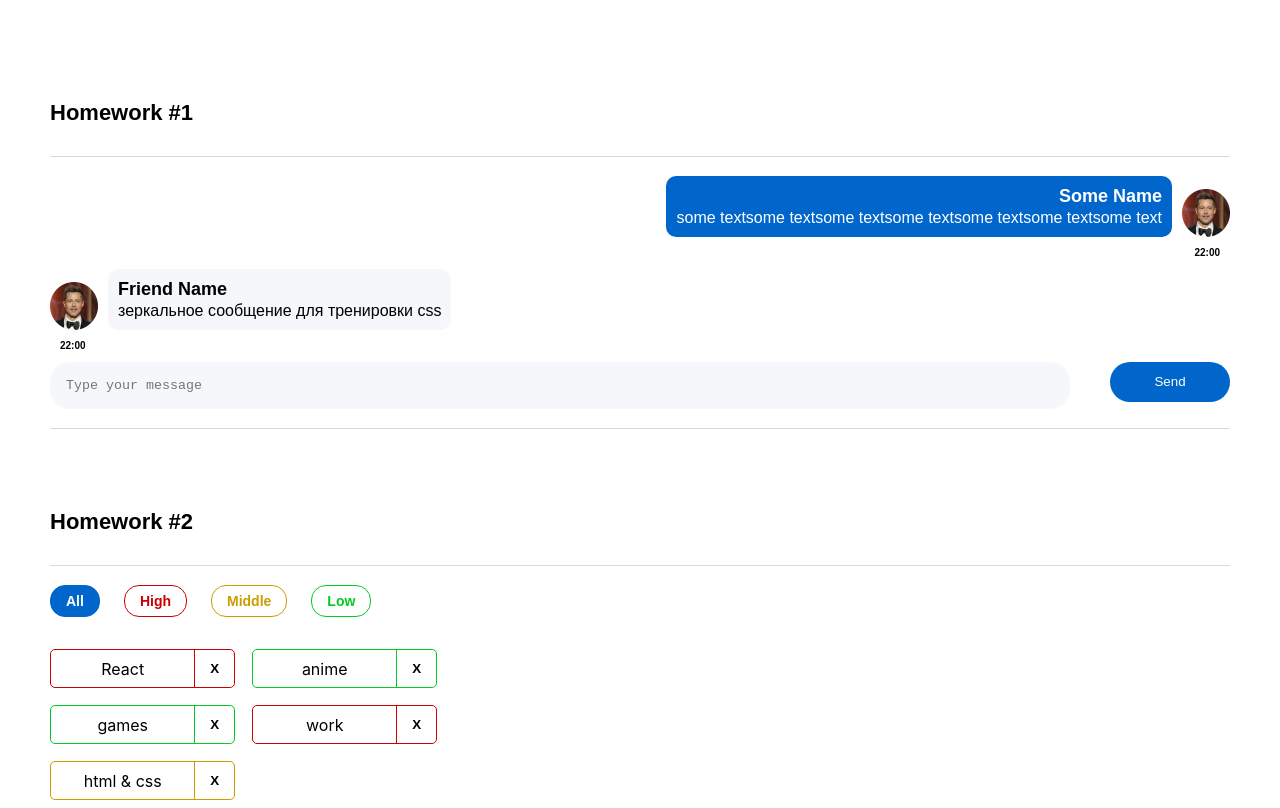
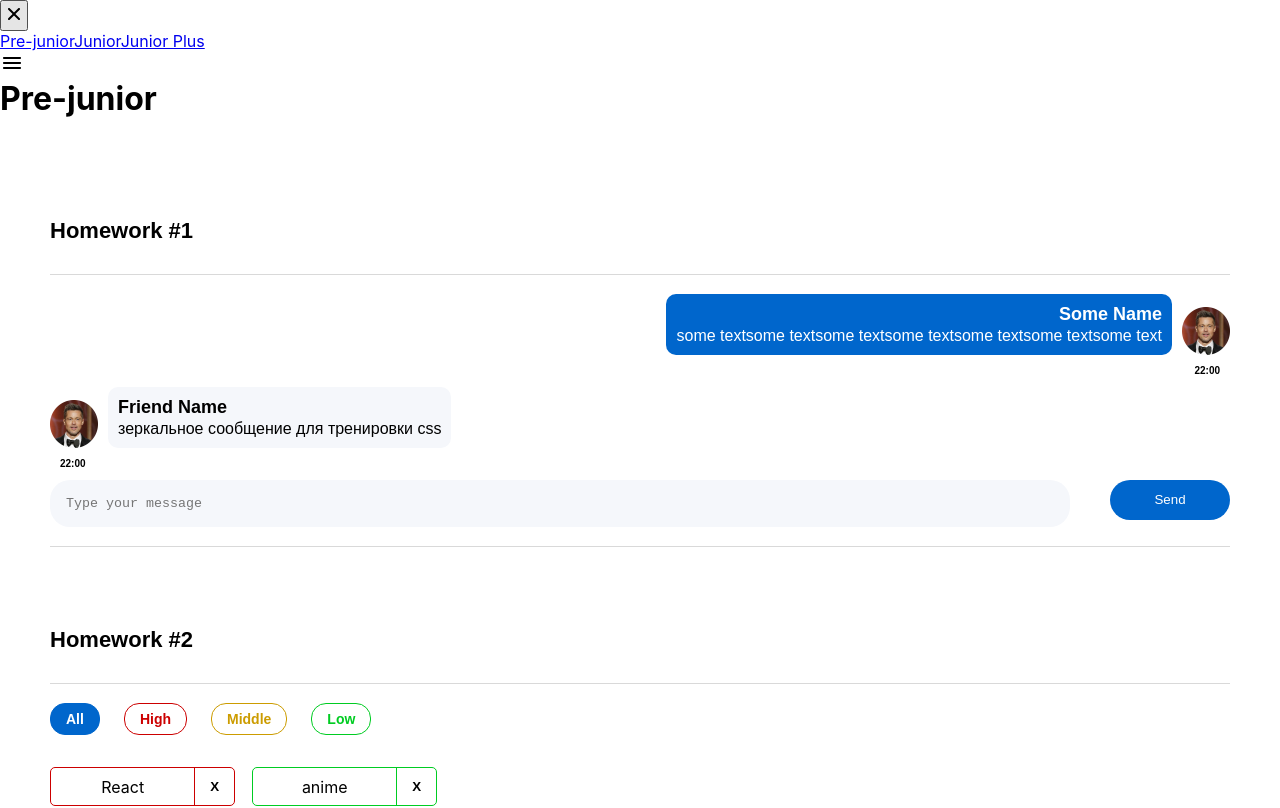
Before and after one commit to DubavetsOlga/homework2, a React (Create React App) app: page /#/pre-junior in a window 1280 px wide. Shown: the top 808 px of the page. Built offline with nearby package versions, Linux system fonts and the light colour scheme.

Commit message:
Did logic homework 5

```diff
--- a/src/s1-main/App.tsx
+++ b/src/s1-main/App.tsx
@@ -4,18 +4,19 @@
 import HW2 from '../s2-homeworks/hw02/HW2'
 import HW3 from '../s2-homeworks/hw03/HW3'
 import HW4 from '../s2-homeworks/hw04/HW4'
+import HW5 from '../s2-homeworks/hw05/HW5'
 
 function App() {
     return (
         <div className={s.App}>
-            <HW1/>
+            {/* <HW1/> */}
             {/*раскомментировать по ходу выполнения*/}
-            <HW2/>
+            {/* <HW2/>
             <HW3/>
-            <HW4/>
+            <HW4/> */}
 
             {/*при выполнении дз 5 и более - закомментировать здесь дз 1-4, так как они есть внутри дз 5*/}
-            {/*<HW5/>*/}
+            <HW5/>
         </div>
     )
 }
--- a/src/s2-homeworks/hw05/Pages.tsx
+++ b/src/s2-homeworks/hw05/Pages.tsx
@@ -18,15 +18,16 @@
             <Routes>
                 {/*роутинг будут писать студенты*/}
                 {/*в начале мы попадаем на страницу '/' и переходим сразу на страницу /pre-junior*/}
-                {/*<Route ...*/}
+                <Route path="/" element={<Navigate to={PATH.PRE_JUNIOR} />}></Route>
 
                 {/*роуты для /pre-junior, /junior, /junior-plus*/}
-                {/*<Route ...*/}
-                {/*<Route ...*/}
-                {/*<Route ...*/}
+                <Route path={PATH.PRE_JUNIOR} element={<PreJunior />} />
+                <Route path={PATH.JUNIOR} element={<Junior />} />
+                <Route path={PATH.JUNIOR_PLUS} element={<JuniorPlus />} />
 
                 {/*роут для несуществующей страницы должен отрисовать <Error404 />*/}
-                {/*<Route ...*/}
+                <Route path="*" element={<Error404 />} />
+
             </Routes>
         </div>
     )
--- a/src/s2-homeworks/hw05/sidebar/Sidebar.module.css
+++ b/src/s2-homeworks/hw05/sidebar/Sidebar.module.css
@@ -17,6 +17,7 @@
 }
 
 .nav a.active {
+    color: blue
 }
 .close {
 }
--- a/src/s2-homeworks/hw05/sidebar/Sidebar.tsx
+++ b/src/s2-homeworks/hw05/sidebar/Sidebar.tsx
@@ -31,7 +31,9 @@
                         id={'hw5-pre-junior-link'}
                         to={PATH.PRE_JUNIOR}
                         onClick={handleClose}
-                        // className={...} // делает студент
+                        className={({ isActive }) => {
+                            return isActive ? s.active : "";
+                        }} // делает студент
                     >
                         Pre-junior
                     </NavLink>
@@ -39,7 +41,9 @@
                         id={'hw5-junior-link'}
                         to={PATH.JUNIOR}
                         onClick={handleClose}
-                        // className={...} // делает студент
+                        className={({ isActive }) => {
+                            return isActive ? s.active : "";
+                        }} // делает студент
                     >
                         Junior
                     </NavLink>
@@ -47,7 +51,9 @@
                         id={'hw5-junior-plus-link'}
                         to={PATH.JUNIOR_PLUS}
                         onClick={handleClose}
-                        // className={...} // делает студент
+                        className={({ isActive }) => {
+                            return isActive ? s.active : "";
+                        }} // делает студент
                     >
                         Junior Plus
                     </NavLink>
```
